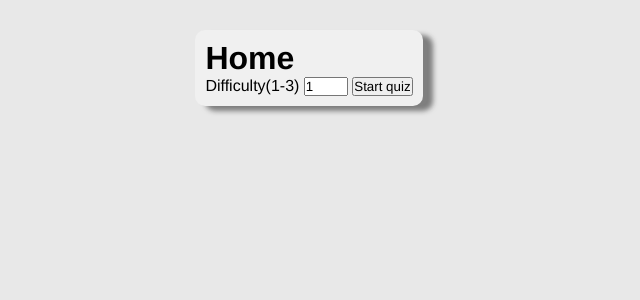
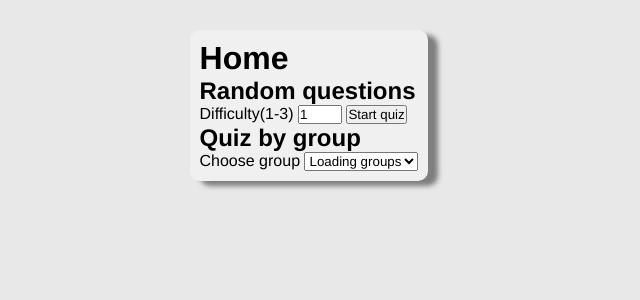
Before and after one commit to ProffD-17/quiz-game, a Flask app: page / in a window 1280 px wide. Shown: the top 300 px of the page, without its empty margins (331-971 px from the left). Run offline with Flask 3, Linux system fonts and the light colour scheme.

Commit message:
added select to home page for groups

```diff
--- a/app.py
+++ b/app.py
@@ -5,11 +5,15 @@ import requests # for connecting to api
 # configure app
 app = Flask(__name__)
 
-@app.route('/', methods=['GET', 'POST'])
+@app.route('/')
 def index():
-    if request.method == 'GET':
-        return render_template('home.html')
-    difficulty = request.form.get('difficulty')
+    return render_template('home.html')
+
+
+# quiz of random questions of select difficulty
+@app.route('/random_question')
+def random_question():
+    difficulty = request.args.get('difficulty')
     if not difficulty:
         difficulty = 1
     else:
--- /dev/null
+++ b/static/groups.js
@@ -0,0 +1,22 @@
+// select element that contains groups
+const group_select = document.querySelector('#group');
+
+async function get_groups() {
+    const res = await fetch('https://anyguesser.com/api/v1/groups');
+    const groups = await res.json();
+    return groups['groups']
+}
+
+async function display_groups() {
+    let groups_html = '';
+    groups = await get_groups();
+    for (let i = 0; i < groups.length; i++) {
+        console.log(i)
+        group = groups[i];
+        group_name = group['name'];
+        groups_html += `<option value="${group_name}">${group_name}</option>`;
+    }
+    group_select.innerHTML = groups_html;
+    console.log(groups_html);
+}
+display_groups();
--- a/static/styles.css
+++ b/static/styles.css
@@ -63,5 +63,10 @@ main {
 .container {
     display: flex;
     flex-direction: row;
+}
 
+.flashcard-sidebar {
+    margin-right: 5px;
+    padding-right: 5px;
+    border-right: 2px solid #3B3B3B;
 }
--- a/templates/home.html
+++ b/templates/home.html
@@ -3,11 +3,21 @@
 
     <main>
         <h1>Home</h1>
-        <form action="/" method="post">
+        <h2>Random questions</h2>
+        <form action="/random_question" method="get">
             <label for="difficulty">Difficulty(1-3)</label>
             <input type="number" max="3" min="1" name="difficulty" id="difficulty" value="1">
             <button type="submit">Start quiz</button>
         </form>
+        <h2>Quiz by group</h2>
+        <form action="/question_by_group" method="get">
+            <label for="group">Choose group</label>
+            <select name="group" id="group">
+                <option value="">Loading groups</option>
+            </select>
+        </form>
     </main>
 
+    <script type='text/javascript' src='{{ url_for("static", filename="groups.js") }}'></script>
+
 {% endblock %}
--- a/templates/question.html
+++ b/templates/question.html
@@ -2,7 +2,7 @@
 {% block body %}
     <main>
         <div class="text-center container">
-            <aside class="side">
+            <aside class="flashcard-sidebar">
                 <h2>Round info</h2>
                 <p>Difficulty: {{ difficulty }}</p>
                 <p id="streak">Streak: 0</p>
```
Also changed, not shown: static/search.js (deleted, +0 -15 lines).
